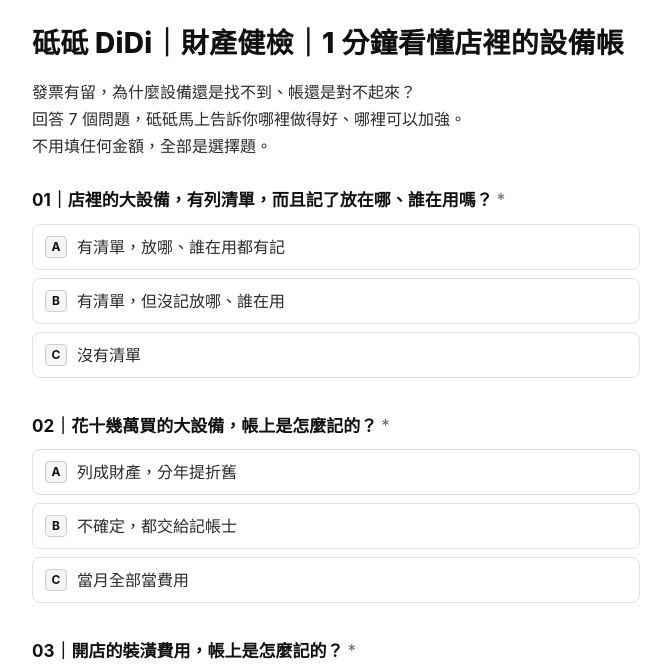
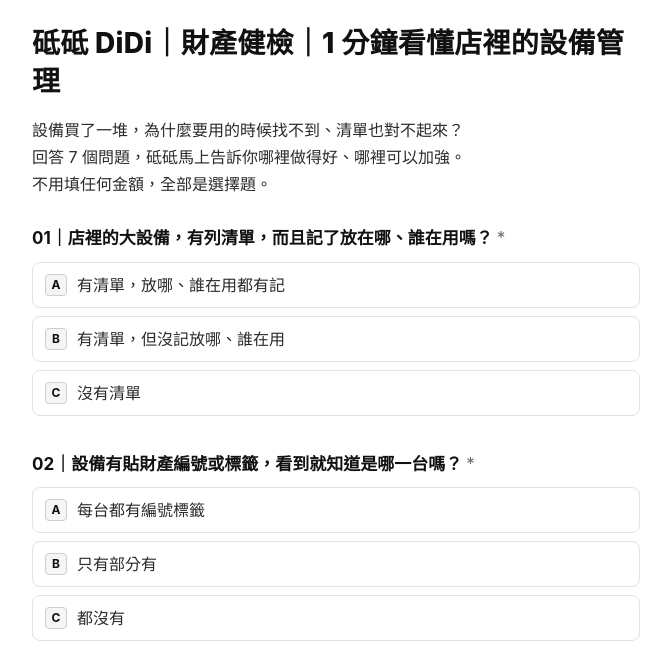
Before and after one commit to didiacc/didiacc.github.io, a plain HTML site: page didi/property-check.html in a window 1280 px wide. Shown: the part 123-795 px from the top of the page, without its empty margins (304-975 px from the left). Drawn offline with Linux system fonts and the light colour scheme.

Commit message:
砥砥：用字合規修正、財產健檢改設備管理題、需求單加回會計師題

```diff
--- a/didi/property-check.html
+++ b/didi/property-check.html
@@ -3,9 +3,9 @@
 <head>
 <meta charset="utf-8">
 <meta name="viewport" content="width=device-width, initial-scale=1">
-<title>砥砥 DiDi｜財產健檢｜1 分鐘看懂店裡的設備帳</title>
+<title>砥砥 DiDi｜財產健檢｜1 分鐘看懂店裡的設備管理</title>
 <meta name="description" content="回答 7 個問題，砥砥馬上告訴你哪裡做得好、哪裡可以加強。不用填任何金額，全部是選擇題。">
-<meta property="og:title" content="砥砥 DiDi｜財產健檢｜1 分鐘看懂店裡的設備帳">
+<meta property="og:title" content="砥砥 DiDi｜財產健檢｜1 分鐘看懂店裡的設備管理">
 <meta property="og:description" content="回答 7 個問題，砥砥馬上告訴你哪裡做得好、哪裡可以加強。">
 <meta property="og:image" content="https://storage.tally.so/15f08a0e-2e7d-45c5-81b5-8850ad848696/3b6b2e92-3fc7-4435-8cf2-8c1308ee2669.png">
 <link rel="stylesheet" href="style.css?v=2">
@@ -18,49 +18,49 @@
   var L = DIDI.LINE_ADD;
   var improve = [
     ['先列一張清單', '設備一多，壞了、不見了都不知道。可以先記下品名、放在哪、誰在用，其他資料再慢慢補。'],
-    ['大設備不要一次全算在當月', '全算在買的那個月，那個月看起來大虧、之後又像大賺。能用 2 年以上、又超過 8 萬的設備，通常要列成財產分年提折舊，不確定可以問你的記帳士或會計師。'],
-    ['裝潢費先問清楚怎麼算', '裝潢常常是開店最大筆的錢，全算在開店那個月，帳會失真。很多情況要列成資產，分幾年慢慢攤，可以先問你的記帳士或會計師怎麼處理。'],
+    ['替設備貼上編號', '每台設備貼一張編號標籤，清單上也寫同一個編號，盤點時一對就知道是哪一台。'],
+    ['設備異動要登記', '借出、搬到別的地方，或員工離職時，記下設備去了哪裡、誰拿走，清單跟著更新，才不會找不到。'],
     ['發票、保固卡集中收好', '每台設備一個封套，或拍照存檔，順便記下保固到期日，壞了才知道還能不能免費修。'],
-    ['修理要分「修回原樣」和「升級」', '一般維修通常當費用；如果是升級，讓設備更好用或用更久，可能要加進財產一起提折舊。同一台設備的修理費記在一起，修太多次就知道該換了。'],
-    ['每年對一次現場', '拿清單對一遍實物。壞掉、丟掉、賣掉或送人的設備，清單和帳都要跟著更新；員工離職或借出時，也對一下設備還在不在。'],
-    ['先分清楚哪些是店的', '店的才列進財產清單，個人的不要算進店的帳；兩邊共用的要講清楚怎麼算。']
+    ['維修紀錄記在一起', '同一台設備的維修時間和費用記在一起，修太多次就知道該換了。'],
+    ['每年對一次現場', '拿清單對一遍實物。壞掉、丟掉、賣掉或送人的設備，清單都要跟著更新。'],
+    ['先分清楚哪些是店的', '店的才列進財產清單，個人的不要列進來；兩邊共用的要講清楚。']
   ];
   var good = [
     '設備有清單，放哪、誰在用都清楚，不怕東西不見',
-    '大設備有分年提折舊，每個月的獲利看得比較準',
-    '裝潢有分年攤，開店那個月的帳不會失真',
-    '單據都收得好，入帳和之後修理都找得到依據',
-    '修理有分一般維修和升級，帳記得很清楚',
-    '有定期盤點，帳和現場對得起來',
-    '個人和店的東西分得清楚，帳才看得出店真正的狀況'
+    '設備有編號，盤點時一對就知道是哪一台',
+    '設備異動都有登記，清單和現場對得起來',
+    '單據都收得好，保固和修理都找得到依據',
+    '維修紀錄清楚，知道哪台該換了',
+    '有定期盤點，清單和現場對得起來',
+    '個人和店的東西分得清楚，清單才看得出店真正有哪些設備'
   ];
   runQuiz({
-    title: '砥砥 DiDi｜財產健檢｜1 分鐘看懂店裡的設備帳',
+    title: '砥砥 DiDi｜財產健檢｜1 分鐘看懂店裡的設備管理',
     shortName: '財產健檢',
-    introHtml: '<p>發票有留，為什麼設備還是找不到、帳還是對不起來？<br>回答 7 個問題，砥砥馬上告訴你哪裡做得好、哪裡可以加強。<br>不用填任何金額，全部是選擇題。</p>',
+    introHtml: '<p>設備買了一堆，為什麼要用的時候找不到、清單也對不起來？<br>回答 7 個問題，砥砥馬上告訴你哪裡做得好、哪裡可以加強。<br>不用填任何金額，全部是選擇題。</p>',
     separateIntro: false,
     separateHelp: true,
     questions: [
       { q: '店裡的大設備，有列清單，而且記了放在哪、誰在用嗎？', opts: ['有清單，放哪、誰在用都有記', '有清單，但沒記放哪、誰在用', '沒有清單'] },
-      { q: '花十幾萬買的大設備，帳上是怎麼記的？', opts: ['列成財產，分年提折舊', '不確定，都交給記帳士', '當月全部當費用'] },
-      { q: '開店的裝潢費用，帳上是怎麼記的？', opts: ['列成資產，分年攤', '不確定，都交給記帳士', '當月全部當費用'] },
+      { q: '設備有貼財產編號或標籤，看到就知道是哪一台嗎？', opts: ['每台都有編號標籤', '只有部分有', '都沒有'] },
+      { q: '設備借出、搬到別的地方，或員工離職時，有登記嗎？', opts: ['都有登記，清單也會更新', '有時候會', '沒有登記'] },
       { q: '買設備的發票、保固卡，有收好嗎？', opts: ['都有收好，馬上找得到', '有收，但要找很久', '沒收／不見了'] },
-      { q: '設備修理的費用，有分「一般維修」和「升級」嗎？', opts: ['有分，單據也都留著', '有記，但沒有分', '沒有記'] },
-      { q: '清單上的設備，現在都還在店裡嗎？', opts: ['都在，而且有定期盤點', '應該都在，但沒有盤點過', '有些已經壞掉、丟掉、賣掉或送人，但清單和帳沒改'] },
+      { q: '每台設備的維修時間和費用，有記在一起嗎？', opts: ['有，每台的維修紀錄都查得到', '有單據，但沒有整理', '沒有記'] },
+      { q: '清單上的設備，現在都還在店裡嗎？', opts: ['都在，而且有定期盤點', '應該都在，但沒有盤點過', '有些已經壞掉、丟掉、賣掉或送人，但清單沒改'] },
       { q: '老闆自己的車、手機、電腦，和店的財產有分清楚嗎？', opts: ['分清楚，也有記錄', '大概分得出來', '混在一起'] }
     ],
     scoreLabel: '你的財產健檢結果：',
     tiers: [
-      { min: 12, max: 14, name: '', html: '<p><strong>你的設備帳管得很好！繼續保持，每年記得盤點一次就好 ✔️</strong></p>' },
-      { min: 7, max: 11, name: '', html: '<p><strong>大方向沒問題，有幾個地方再加強，之後的帳會輕鬆很多 ⚠️</strong></p>' },
-      { min: 0, max: 6, name: '', html: '<p><strong>設備帳有點亂沒關係，先從「列一張設備清單」開始，一步一步整理 ⚠️</strong></p>' }
+      { min: 12, max: 14, name: '', html: '<p><strong>你的設備管得很好！繼續保持，每年記得盤點一次就好 ✔️</strong></p>' },
+      { min: 7, max: 11, name: '', html: '<p><strong>大方向沒問題，有幾個地方再加強，之後管理會輕鬆很多 ⚠️</strong></p>' },
+      { min: 0, max: 6, name: '', html: '<p><strong>設備有點亂沒關係，先從「列一張設備清單」開始，一步一步整理 ⚠️</strong></p>' }
     ],
     goodHeading: '',
     goodHtml: function (i) { return '<p>✔️ ' + good[i] + '</p>'; },
     improveHeading: '',
     improveHtml: function (i) { return '<p>⚠️ <strong>' + improve[i][0] + '</strong>：' + improve[i][1] + '</p>'; },
     topic: improve.map(function (x) { return x[0]; }),
-    disclaimer: '※ 健檢結果僅供參考，實際帳務與稅務處理，請以你的記帳士或會計師建議為準。',
+    disclaimer: '※ 健檢結果僅供參考，會計與稅務事項，請以你配合的會計師或記帳士建議為準。',
     helpQ: '需要砥砥幫你一起整理嗎？',
     helpOpts: ['需要', '先不用，謝謝'],
     contactTopHtml: '',
```
Also changed, not shown: didi/books-check.html (+1 -1 lines), didi/cashier-check.html (+4 -4 lines), didi/index.html (+3 -3 lines), didi/inventory-check.html (+1 -1 lines), didi/request.html (+25 -14 lines), didi/salary-check.html (+1 -1 lines).
